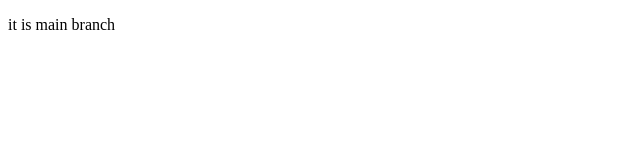
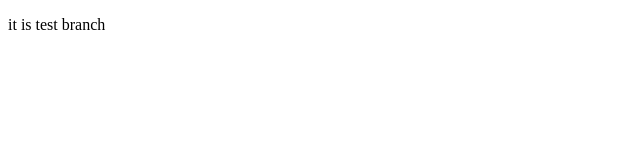
Before and after one commit to akashpl99/testing, a website: page demo.html in a window 1280 px wide. Shown: the full height of the page, 0-640 px from the left. Drawn offline with Linux system fonts and the light colour scheme.

Commit message:
update n test branch

```diff
--- a/demo.html
+++ b/demo.html
@@ -7,7 +7,7 @@
 </head>
 <body>
 
-    <p>it is  main branch </p>
+    <p>it is  test  branch</p>
 
 </body>
 </html>
```
